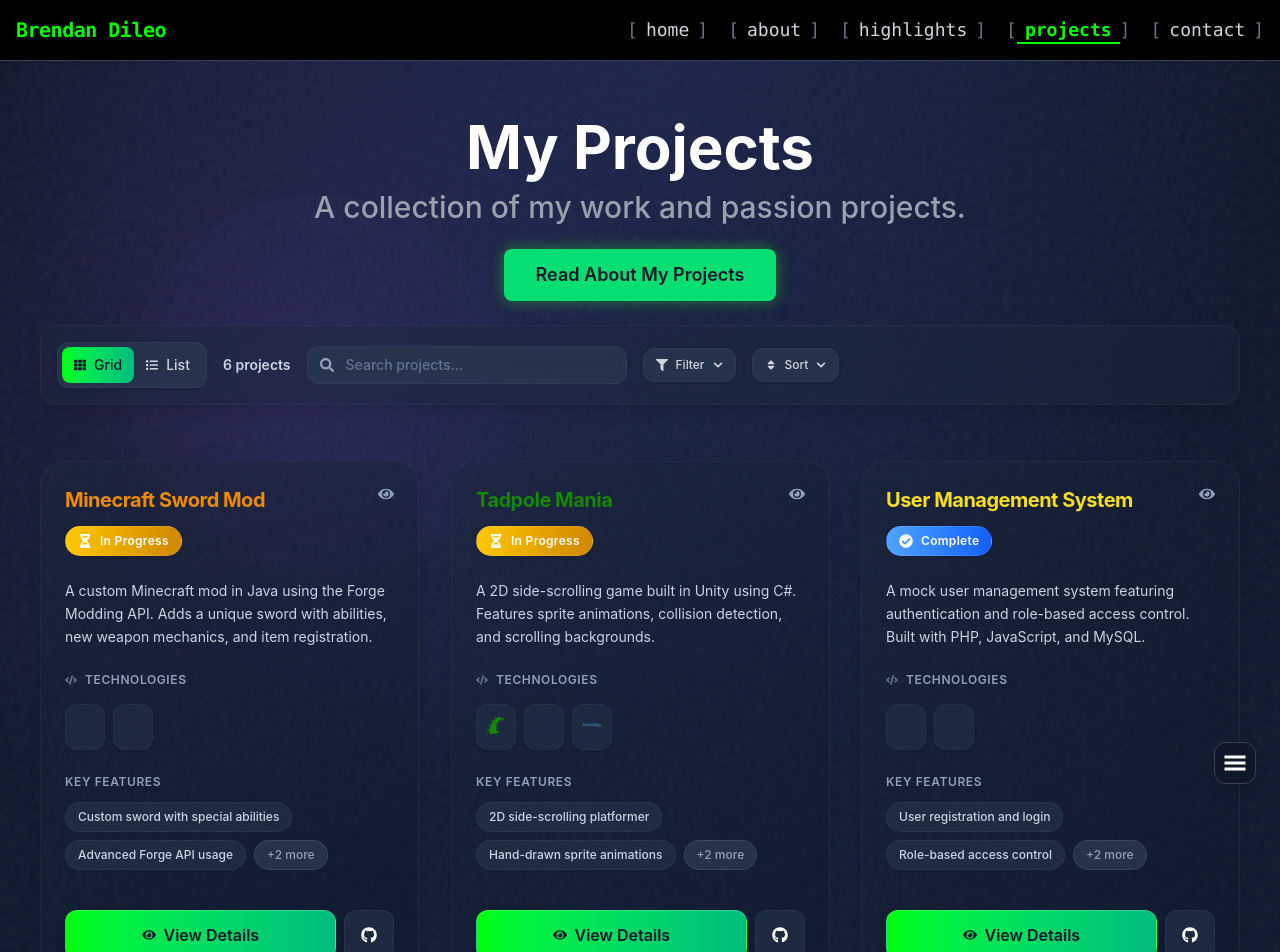
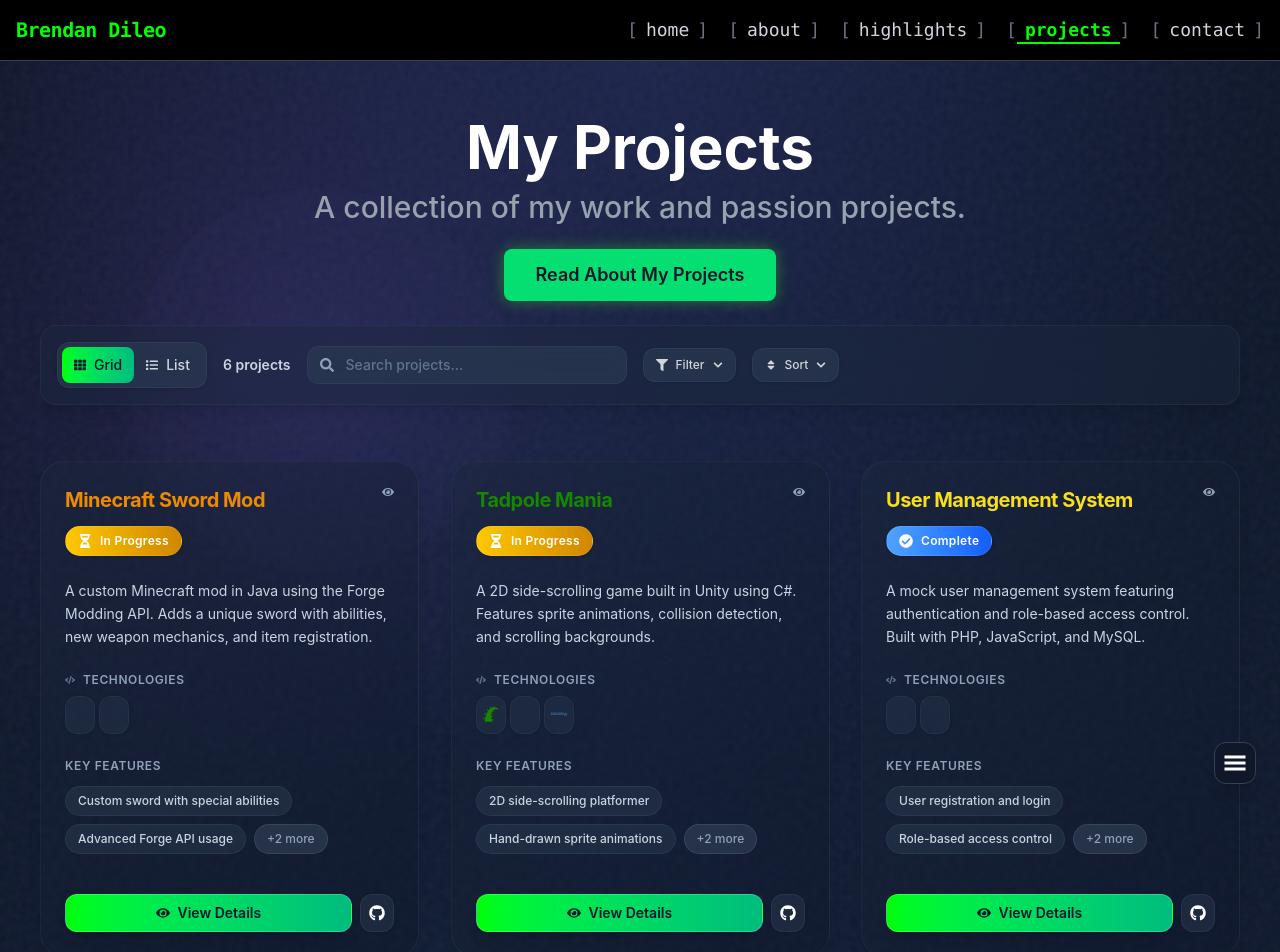
Before and after one commit to brendanddev/brendans-website, a React (Vite) app in the folder frontend/: page /projects in a window 1280 px wide. Shown: the top 952 px of the page. Built offline with nearby package versions, Linux system fonts and the light colour scheme.

Commit message:
Update grid card

```diff
--- a/frontend/src/components/Projects/ProjectCard/GridCard.jsx
+++ b/frontend/src/components/Projects/ProjectCard/GridCard.jsx
@@ -23,10 +23,10 @@ const GridCard = ({ project, onClick }) => {
                 group relative cursor-pointer
                 bg-gradient-to-br from-slate-800/40 to-slate-900/40
                 backdrop-blur-xl border border-slate-600/20
-                rounded-3xl shadow-lg hover:shadow-2xl
+                rounded-2xl sm:rounded-3xl shadow-lg hover:shadow-2xl
                 overflow-hidden transition-all duration-500 ease-out
                 hover:border-slate-500/40 hover:bg-gradient-to-br hover:from-slate-800/60 hover:to-slate-900/60
-                h-full min-h-[480px] flex flex-col
+                h-full min-h-[140px] sm:min-h-[480px] flex flex-col
             "
             onClick={() => onClick(project)}
             role="button"
@@ -39,10 +39,9 @@ const GridCard = ({ project, onClick }) => {
             }}
         >
             {/* Subtle gradient overlay */}
-            <div className="absolute inset-0 bg-gradient-to-br from-[#00ff00]/5 via-transparent to-emerald-500/5 opacity-0 group-hover:opacity-100 transition-opacity duration-700"></div>
-
+            <div className="absolute inset-0 bg-gradient-to-br from-[#00ff00]/5 via-transparent to-emerald-500/5 opacity-0 group-hover:opacity-100 transition-opacity duration-700 hidden sm:block"></div>
             {/* Animated background elements */}
-            <div className="absolute inset-0 overflow-hidden">
+            <div className="absolute inset-0 overflow-hidden hidden sm:block">
                 {/* Top right accent */}
                 <motion.div
                     className="absolute top-4 right-4 w-1.5 h-1.5 bg-[#00ff00] rounded-full opacity-0 group-hover:opacity-100"
@@ -61,14 +60,14 @@ const GridCard = ({ project, onClick }) => {
                 variants={contentVariants}
                 initial="hidden"
                 animate="visible"
-                className="relative p-6 flex flex-col h-full"
+                className="relative p-1 sm:p-6 flex flex-col h-full"
             >
                 {/* Header section */}
-                <div className="flex items-start justify-between mb-6">
+                <div className="flex items-start justify-between mb-1 sm:mb-6">
                     <div className="flex-1 min-w-0">
                         {/* Project title */}
                         <h3
-                            className="text-xl font-bold tracking-tight group-hover:text-emerald-300 transition-colors duration-300 mb-3 line-clamp-2"
+                            className="text-xs sm:text-xl font-bold tracking-tight group-hover:text-emerald-300 transition-colors duration-300 mb-1 sm:mb-3 line-clamp-2"
                             style={{ color: project.titleColor || "#00ff00" }}
                         >
                             {project.title}
@@ -79,25 +78,25 @@ const GridCard = ({ project, onClick }) => {
                         </div>
                     </div>
                     {/* View indicator */}
-                    <div className="flex-shrink-0 ml-4">
-                        <FaEye className="text-slate-400 group-hover:text-[#00ff00] transition-colors duration-300" size={16} />
+                    <div className="flex-shrink-0 ml-1 sm:ml-4">
+                        <FaEye className="text-slate-400 group-hover:text-[#00ff00] transition-colors duration-300" size={12} />
                     </div>
                 </div>
                 {/* Project description */}
-                <p className="mb-6 text-sm text-slate-300 leading-relaxed flex-grow line-clamp-3">
+                <p className="mb-1 sm:mb-6 text-xs sm:text-sm text-slate-300 leading-snug sm:leading-relaxed flex-grow line-clamp-2 sm:line-clamp-3">
                     {project.desc}
                 </p>
                 {/* Technologies section */}
-                <div className="mb-6">
-                    <TechIcons icons={project.icons} extraIcon={project.extraIcon} />
+                <div className="hidden sm:block mb-3 sm:mb-6">
+                    <TechIcons icons={project.icons} extraIcon={project.extraIcon} compact />
                 </div>
                 {/* Features section */}
-                <div className="mb-6">
-                    <FeatureTags features={project.features} />
+                <div className="hidden sm:block mb-3 sm:mb-6">
+                    <FeatureTags features={project.features} compact />
                 </div>
-                {/* Action buttons - pushed to bottom */}
-                <div className="mt-auto pt-4">
-                    <ActionButtons project={project} onClick={onClick} isGrid={true} />
+                {/* Action buttons */}
+                <div className="mt-1 sm:mt-auto pt-1 sm:pt-4">
+                    <ActionButtons project={project} onClick={onClick} isGrid={true} compact />
                 </div>
             </motion.div>
         </motion.div>
```
